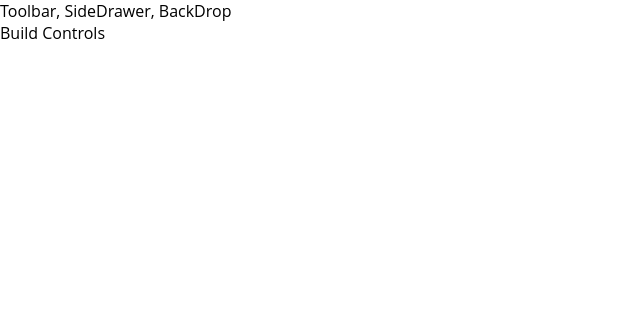
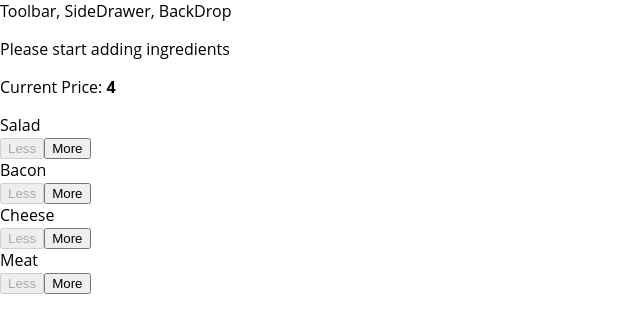
Before and after one commit to greengnome/burger-builder, a React app: page / in a window 1280 px wide. Shown: the top 332 px of the page, without its empty margins (0-640 px from the left). Built offline with nearby package versions, Linux system fonts and the light colour scheme; the HTML template or start-up script is replaced by a standard one.

Commit message:
implemented basic burger builder options

```diff
--- /dev/null
+++ b/src/components/Burger/BuildControls/BuildControl/BuildControl.css
@@ -0,0 +1,56 @@
+.BuildControl {
+    display: flex;
+    justify-content: space-between;
+    align-items: center;
+    margin: 5px 0;
+}
+
+.BuildControl button {
+    display: block;
+    font: inherit;
+    padding: 5px;
+    margin: 0 5px;
+    width: 80px;
+    border: 1px solid #AA6817;
+    cursor: pointer;
+    outline: none;
+}
+
+.BuildControl button:disabled {
+    background-color: #AC9980;
+    border: 1px solid #7E7365;
+    color: #ccc;
+    cursor: default;
+}
+
+.BuildControl button:hover:disabled {
+    background-color: #AC9980;
+    color: #ccc;
+    cursor: not-allowed;
+}
+
+.Label {
+    padding: 10px;
+    font-weight: bold;
+    width: 80px;
+}
+
+.BuildControl .Less {
+    background-color: #D39952;
+    color: white;
+}
+
+.BuildControl .More {
+    background-color: #8F5E1E;
+    color: white;
+}
+
+.BuildControl .Less:hover, .BuildControl .Less:active {
+    background-color: #DAA972;
+    color: white;
+}
+
+.BuildControl .More:hover,.BuildControl .More:active {
+    background-color: #99703F;
+    color: white;
+}
--- /dev/null
+++ b/src/components/Burger/BuildControls/BuildControl/BuildControl.js
@@ -0,0 +1,15 @@
+import React from 'react';
+
+import classes from './BuildControl.css';
+
+const buildControl = (props) => {
+    return (
+        <div className={classes.BuildControl}>
+            <div className={classes.Label}>{props.label}</div>
+            <button className={classes.Less} onClick={props.removed} disabled={props.disabled}>Less</button>
+            <button className={classes.More} onClick={props.added}>More</button>
+        </div>
+    );
+};
+
+export default buildControl;
--- /dev/null
+++ b/src/components/Burger/BuildControls/BuildControls.css
@@ -0,0 +1,10 @@
+.BuildControls {
+    width: 100%;
+    background-color: #CF8F2E;
+    display: flex;
+    flex-flow: column;
+    align-items: center;
+    box-shadow: 0 2px 1px #CCC;
+    margin: auto;
+    padding: 10px 0;
+}
--- /dev/null
+++ b/src/components/Burger/BuildControls/BuildControls.js
@@ -0,0 +1,33 @@
+import React from 'react';
+
+import classes from './BuildControls.css';
+import BuildControl from './BuildControl/BuildControl';
+
+const controls = [
+    { label: 'Salad', type: 'salad' },
+    { label: 'Bacon', type: 'bacon' },
+    { label: 'Cheese', type: 'cheese' },
+    { label: 'Meat', type: 'meat' }
+];
+
+const buildControls = (props) => {
+    const ctrs = controls.map(
+            ctrl => (
+                <BuildControl
+                    key={ctrl.label}
+                    label={ctrl.label}
+                    added={() => props.ingredientAdded(ctrl.type)}
+                    removed={() => props.ingredientRemoved(ctrl.type)}
+                    disabled={props.disabled[ctrl.type]}/>
+            )
+        );
+
+    return (
+        <div className={classes.BuildControls}>
+            <p>Current Price: <strong>{Math.round(+props.price * 100) / 100}</strong></p>
+            {ctrs}
+        </div>
+    );
+};
+
+export default buildControls;
--- a/src/components/Burger/Burger.js
+++ b/src/components/Burger/Burger.js
@@ -1,16 +1,26 @@
 import React from 'react';
 
 import classes from './Burger.css'
-
 import BurgerIngredient from './BurgerIngredient/BurgerIngredient';
 
-const burger = () => {
+const burger = (props) => {
+    const ingredients = Object.keys(props.ingredients)
+        .map(ingKey => {
+            return [...Array(props.ingredients[ingKey])]
+                .map((__dirname, i) => {
+                    return <BurgerIngredient key={i + ingKey} type={ingKey} />
+                });
+        });
+
+    const errorBurgerMsg = <p>Please start adding ingredients</p>;
+    const ingCount = ingredients.reduce((sum, current) => { return sum + current.length }, 0);
+    const burgerBody = !ingCount ? errorBurgerMsg : ingredients;
+
     return (
         <div className={classes.Burger}>
-            <BurgerIngredient type="bread-top"/>
-            <BurgerIngredient type="cheese"/>
-            <BurgerIngredient type="meat"/>
-            <BurgerIngredient type="bread-bottom"/>
+            <BurgerIngredient type="bread-top" />
+            {burgerBody}
+            <BurgerIngredient type="bread-bottom" />
         </div>
     );
 };
--- a/src/containers/BurgerBuilder/BurgerBuilder.js
+++ b/src/containers/BurgerBuilder/BurgerBuilder.js
@@ -2,14 +2,75 @@ import React, { Component } from 'react';
 
 import Aux from '../../hoc/Auxilary';
 import Burger from './../../components/Burger/Burger';
+import BuildControls from './../../components/Burger/BuildControls/BuildControls';
+
+const INGREDIENT_PRICES = {
+    salad: 0.5,
+    cheese: 0.4,
+    meat: 1.3,
+    bacon: 0.7
+};
 
 class Burgerbuilder extends Component {
 
+    state = {
+        ingredients: {
+            salad: 0,
+            bacon: 0,
+            cheese: 0,
+            meat: 0
+        },
+        totalPrice: 4
+    }
+
+    addIngredientHandler = (type) => {
+        const oldCount = this.state.ingredients[type];
+        const oldPrice = this.state.totalPrice;
+        const priceAddition = INGREDIENT_PRICES[type];
+        const newPrice = oldPrice + priceAddition;
+        const updatedCount = oldCount + 1;
+        const updatedIngredients = {...this.state.ingredients};
+        updatedIngredients[type] = updatedCount;
+
+        this.setState({
+            ingredients: updatedIngredients,
+            totalPrice: newPrice
+        })
+    }
+
+    removeIngredientHandler = (type) => {
+        const oldCount = this.state.ingredients[type];
+
+        if(oldCount === 0) return;
+
+        const oldPrice = this.state.totalPrice;
+        const priceAddition = INGREDIENT_PRICES[type];
+        const newPrice = oldPrice - priceAddition;
+        const updatedCount = oldCount - 1;
+        const updatedIngredients = {...this.state.ingredients};
+        updatedIngredients[type] = updatedCount;
+
+        this.setState({
+            ingredients: updatedIngredients,
+            totalPrice: newPrice
+        })
+    }
+
     render() {
+
+        const disabledInfo = {...this.state.ingredients};
+        for (let ing in disabledInfo) {
+            disabledInfo[ing] = disabledInfo[ing] <= 0;
+        }
+
         return (
             <Aux>
-                <Burger></Burger>
-                <div>Build Controls</div>
+                <Burger ingredients={this.state.ingredients}/>
+                <BuildControls
+                    ingredientAdded={this.addIngredientHandler}
+                    ingredientRemoved={this.removeIngredientHandler}
+                    disabled={disabledInfo}
+                    price={this.state.totalPrice}/>
             </Aux>
         );
     }
```
